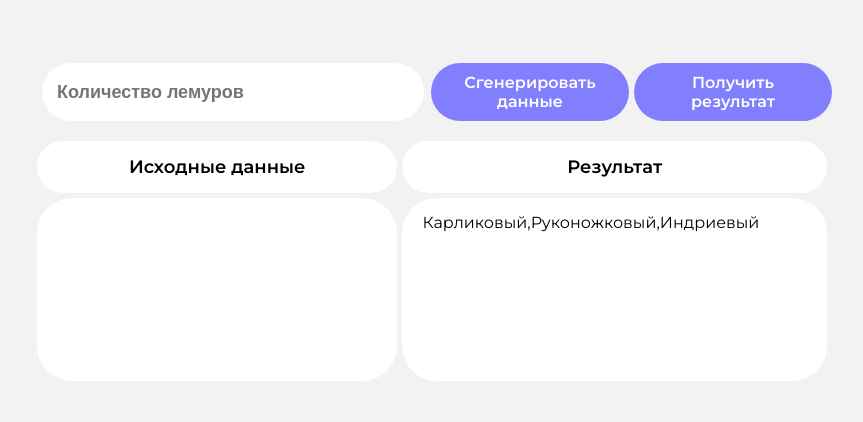
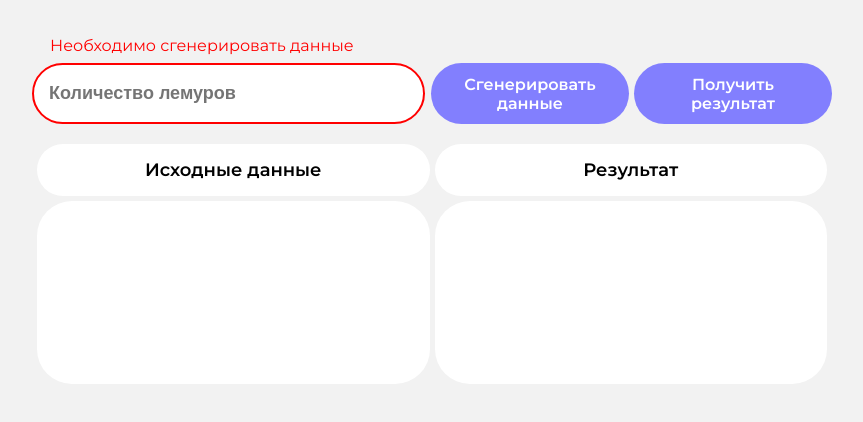
Before and after one commit to VinokurovAlexander/lemurs, a plain HTML site: page index.html in a window 1280 px wide. Both pictures are taken after a click on the button "Получить результат". Shown: the whole page, without its empty margins (208-1071 px from the left). Drawn offline with Linux system fonts and the light colour scheme.

Commit message:
Валидация сделана, провожу тесты

```diff
--- a/index.css
+++ b/index.css
@@ -39,9 +39,8 @@ form {
 
 input {
   box-sizing: border-box;
-  width: 382px;
-  padding: 10px 15px;
-  margin-left: 10px;
+  width: 393px;
+  padding: 18px 15px;
 
   border-radius: 35px;
   border: none;
@@ -69,7 +68,33 @@ button:hover {
 }
 
 label {
-  font-weight: 600;
+  position: relative;
+}
+
+.error {
+  position: absolute;
+  top: 0;
+  left: 18px;
+  z-index: -1;
+
+  width: 349px;
+  height: 50px;
+
+  color: red;
+}
+
+.error-show {
+  animation: error-show 0.5s ease;
+  animation-fill-mode: forwards;
+}
+
+@keyframes error-show {
+  0% {
+    transform: translateY(0%);
+  }
+  100% {
+    transform: translateY(-55%);
+  }
 }
 
 .data {
--- a/index.html
+++ b/index.html
@@ -9,7 +9,11 @@
   <body>
     <div class="container">
       <form>
-        <input type="number" placeholder="Количество лемуров" min="1" max="1000" required>
+        <label>
+          <input type="number" placeholder="Количество лемуров" min="1" max="1000" required>
+          <div class="error"></div>
+        </label>
+
         <button class="generate-btn" type="button">Сгенерировать данные</button>
         <button class="get-result-btn" type="button" >Получить результат</button>
       </form>
--- a/index.js
+++ b/index.js
@@ -52,16 +52,45 @@ function getResult(lemurs) {
 
 var generateDataBtn = document.querySelector('.generate-btn');
 var input = document.querySelector('input');
+var resultCell = document.querySelector('.result');
+var dataCell = document.querySelector('.data');
+var error = document.querySelector('.error');
+
+function addError(text) {
+  error.textContent = text;
+  error.classList.add('error-show');
+  input.style.border = '2px solid red';
+}
+
+function removeError() {
+  if (error.classList.contains('error-show')) {
+    error.classList.remove('error-show');
+    error.textContent = '';
+    input.style.border = 'none';
+  }
+}
 
 var allLemurs = '';
 generateDataBtn.addEventListener('click', function () {
-  var dataCell = document.querySelector('.data');
-  allLemurs = generateData(input.value);
-  dataCell.textContent = input.value + '\n' + allLemurs;
+  if (input.value <= 0 || !input.value) {
+    addError('Необходимо указать число больше 0');
+  } else {
+    removeError();
+    if (resultCell.textContent) {
+      resultCell.textContent = '';
+    }
+
+    allLemurs = generateData(input.value);
+    dataCell.textContent = input.value + '\n' + allLemurs;
+  }
 });
 
 var getResultBtn = document.querySelector('.get-result-btn');
 getResultBtn.addEventListener('click', function() {
-  var resultCell = document.querySelector('.result');
-  resultCell.textContent = getResult(allLemurs);
+  if (!dataCell.textContent) {
+    addError('Необходимо сгенерировать данные');
+  } else {
+    removeError();
+    resultCell.textContent = getResult(allLemurs);
+  }
 });
```
